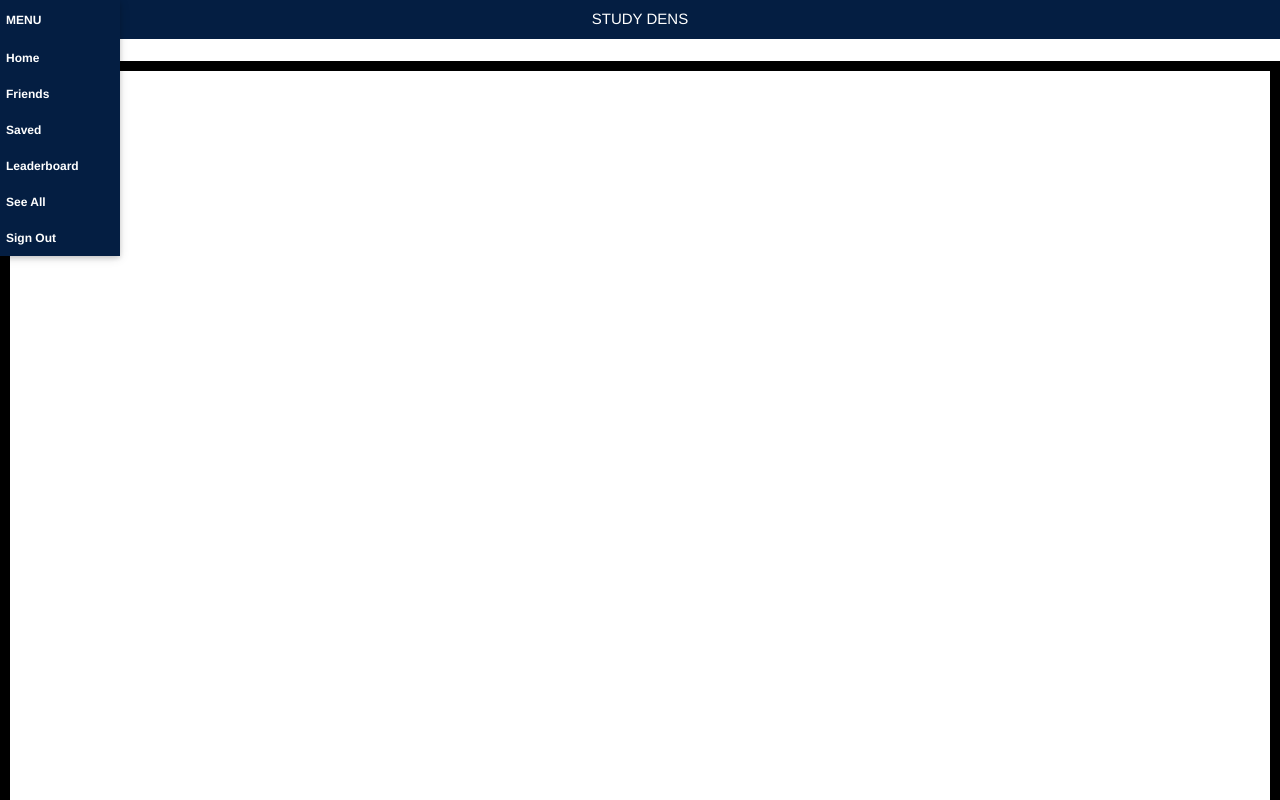
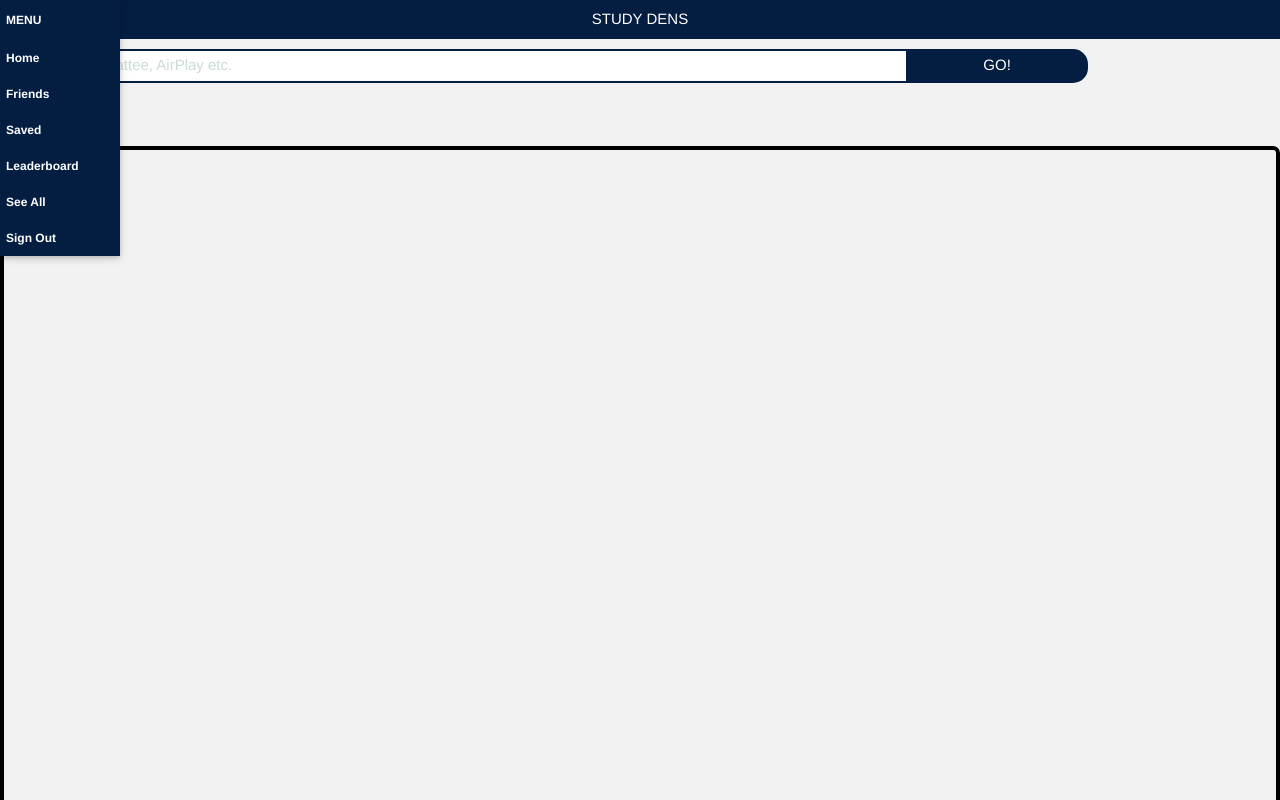
Before and after one commit to aggoutham/studydens, a React (Create React App) app in the folder frontend/: page / in a window 1280 px wide. Shown: the top 800 px of the page. Built offline with nearby package versions, Linux system fonts and the light colour scheme.

Commit message:
search bar and filter buttons

```diff
--- a/frontend/src/App.css
+++ b/frontend/src/App.css
@@ -48,7 +48,8 @@
 
 .map-section {
   min-height: 1000px;
-  border: 10px solid;
+  border: 4px solid;
+  border-radius: 7px 7px 7px 7px;
 
 }
 
--- a/frontend/src/App.js
+++ b/frontend/src/App.js
@@ -3,6 +3,7 @@
 import './App.css';
 import Sidebar from './sidebar/Sidebar';
 import TrackerMap from './map/TrackerMap';
+import SearchBar from './searchbar/SearchBar';
 
 class App extends React.Component {
 
@@ -31,9 +32,17 @@
 
   handleMainContents = () => {
 
-    var defaulthome = (<div className='map-section'>
-                        {/* <TrackerMap></TrackerMap> */}
-                      </div>);
+    var defaulthome = (
+        <div>
+          <div>
+            <SearchBar></SearchBar>
+          </div>
+          <div className='map-section'>
+            {/* <TrackerMap></TrackerMap> */}
+          </div>
+        </div>
+    );
+
     var status = this.state.sideReturnStatus;
 
     if (status === "home") {
@@ -78,7 +87,7 @@
             </header>
           </div>
         </div>
-        <div className='divider'></div>
+        {/* <div className='divider'></div> */}
         {pagebody}
       </div>
 
--- /dev/null
+++ b/frontend/src/searchbar/SearchBar.css
@@ -0,0 +1,52 @@
+@import url(https://fonts.googleapis.com/css?family=Open+Sans);
+
+body{
+  background: #f2f2f2;
+  font-family: 'Open Sans', sans-serif;
+}
+
+.search {
+  width: 100%;
+  position: relative;
+  display: flex;
+}
+
+.searchTerm {
+  width: 100%;
+  border: 2px solid #041e42;
+  border-right: none;
+  padding-top: 15px;
+  padding-bottom: 15px;
+  height: 20px;
+  border-radius: 15px 0 0 15px;
+  color: #9DBFAF;
+  text-indent: 12px;;
+}
+
+.searchTerm:focus{
+  color: black;
+}
+
+.searchButton {
+  width: 20%;
+  height: auto;
+  border: 2px solid #041e42;
+  background: #041e42;
+  text-align: center;
+  color: white;
+  border-radius: 0 15px 15px 0;
+  cursor: pointer;
+  font-size: 100%;
+}
+
+/*Resize the wrap to see the search bar change!*/
+.wrap{
+    padding-left: 10px;
+    padding-top: 10px;
+    padding-bottom: 12px;
+    width: 85%;
+}
+
+.button-text{
+    color: white;
+}
--- /dev/null
+++ b/frontend/src/searchbar/SearchBar.js
@@ -0,0 +1,49 @@
+import React, { Component } from 'react';
+import './SearchBar.css';
+
+class SearchBar extends React.Component {
+
+    constructor(props) {
+        super(props);
+        this.state = {filter: false};
+    };
+
+    handle_search = () => {
+
+        console.log("Searching.....")
+
+        return;
+    };
+
+    openfilters = () => {
+        if(this.state.filter === false){
+            this.setState({filter: true});
+        } else{
+            this.setState({filter: false});
+        }
+    };
+
+    getFilters = () => {
+
+        return (<div>Helloooooooo</div>)
+    }
+
+    render (){
+        var filter_area = this.getFilters();
+
+        return( <div>
+                    <div className="wrap">
+                        <div className="search">
+                            <input type="text" className="searchTerm" placeholder="Try Exams, Pattee, AirPlay etc."></input>
+                            <button type="submit" className="searchButton" onClick={this.handle_search}>GO!</button>
+                        </div>
+                    </div>
+                    <button type="submit" className='filterButton' onClick={this.openfilters}>=</button>
+                    {filter_area}
+                    <div className='filter-area'>
+                    </div>
+                </div>);
+    };
+};
+
+export default SearchBar;
```
